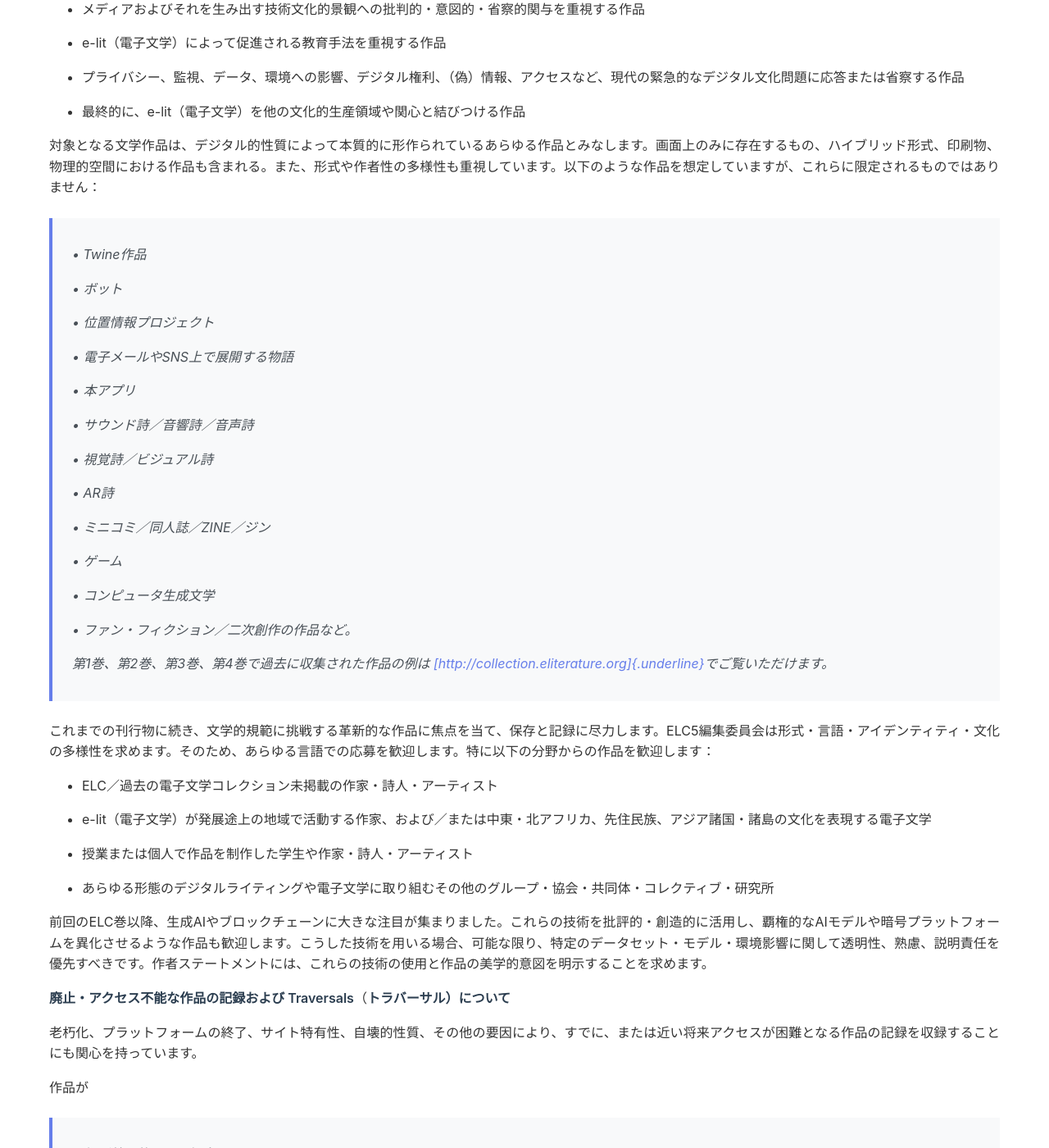
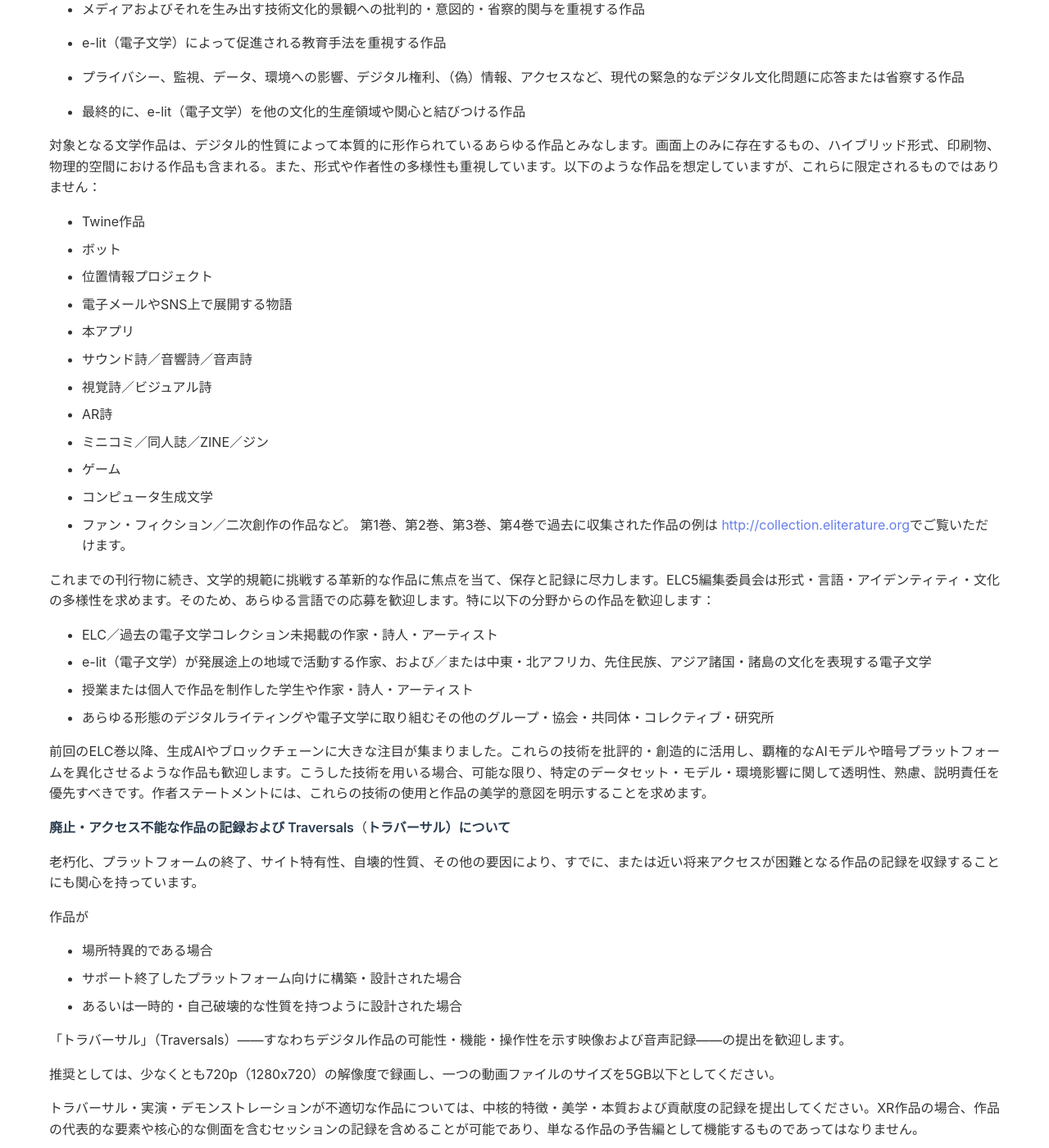
Before and after one commit to eliterature/elc5-info, a Jekyll site: the page built from docs/JA/index.md, in a window 1280 px wide and 1400 px high, scrolled down 783 px. Shown: the whole window at 82% size. Built offline with Jekyll 4.4.1, drawn with Linux system fonts in a browser that asks for light colours; our own code applies the rules of GitHub Pages for plain Markdown files; part of the change alters nothing that is shown; some of the changed text lies outside the part shown.

Commit message:
Updating JA

```diff
--- a/docs/JA/index.md
+++ b/docs/JA/index.md
@@ -21,41 +21,26 @@ ELC編集委員会は多様なe-lit（電子文学）のアプローチを歓迎
 
 対象となる文学作品は、デジタル的性質によって本質的に形作られているあらゆる作品とみなします。画面上のみに存在するもの、ハイブリッド形式、印刷物、物理的空間における作品も含まれる。また、形式や作者性の多様性も重視しています。以下のような作品を想定していますが、これらに限定されるものではありません：
 
-> • Twine作品
->
-> • ボット
->
-> • 位置情報プロジェクト
->
-> • 電子メールやSNS上で展開する物語
->
-> • 本アプリ
->
-> • サウンド詩／音響詩／音声詩
->
-> • 視覚詩／ビジュアル詩
->
-> • AR詩
->
-> • ミニコミ／同人誌／ZINE／ジン
->
-> • ゲーム
->
-> • コンピュータ生成文学
->
-> • ファン・フィクション／二次創作の作品など。
->
-> 第1巻、第2巻、第3巻、第4巻で過去に収集された作品の例は
-> [[http://collection.eliterature.org]{.underline}](http://collection.eliterature.org/)でご覧いただけます。
+- Twine作品
+- ボット
+- 位置情報プロジェクト
+- 電子メールやSNS上で展開する物語
+- 本アプリ
+- サウンド詩／音響詩／音声詩
+- 視覚詩／ビジュアル詩
+- AR詩
+- ミニコミ／同人誌／ZINE／ジン
+- ゲーム
+- コンピュータ生成文学
+- ファン・フィクション／二次創作の作品など。
+第1巻、第2巻、第3巻、第4巻で過去に収集された作品の例は
+[http://collection.eliterature.org](http://collection.eliterature.org/)でご覧いただけます。
 
 これまでの刊行物に続き、文学的規範に挑戦する革新的な作品に焦点を当て、保存と記録に尽力します。ELC5編集委員会は形式・言語・アイデンティティ・文化の多様性を求めます。そのため、あらゆる言語での応募を歓迎します。特に以下の分野からの作品を歓迎します：
 
 - ELC／過去の電子文学コレクション未掲載の作家・詩人・アーティスト
-
 - e-lit（電子文学）が発展途上の地域で活動する作家、および／または中東・北アフリカ、先住民族、アジア諸国・諸島の文化を表現する電子文学
-
 - 授業または個人で作品を制作した学生や作家・詩人・アーティスト
-
 - あらゆる形態のデジタルライティングや電子文学に取り組むその他のグループ・協会・共同体・コレクティブ・研究所
 
 前回のELC巻以降、生成AIやブロックチェーンに大きな注目が集まりました。これらの技術を批評的・創造的に活用し、覇権的なAIモデルや暗号プラットフォームを異化させるような作品も歓迎します。こうした技術を用いる場合、可能な限り、特定のデータセット・モデル・環境影響に関して透明性、熟慮、説明責任を優先すべきです。作者ステートメントには、これらの技術の使用と作品の美学的意図を明示することを求めます。
@@ -67,11 +52,9 @@ Traversals**（**トラバーサル）について**
 
 作品が
 
-> • 場所特異的である場合
->
-> • サポート終了したプラットフォーム向けに構築・設計された場合
->
-> • あるいは一時的・自己破壊的な性質を持つように設計された場合
+- 場所特異的である場合
+- サポート終了したプラットフォーム向けに構築・設計された場合
+- あるいは一時的・自己破壊的な性質を持つように設計された場合
 
 「トラバーサル」（Traversals）------すなわちデジタル作品の可能性・機能・操作性を示す映像および音声記録------の提出を歓迎します。
 
@@ -85,13 +68,10 @@ Traversals**（**トラバーサル）について**
 
 **以下の内容を提出してください：**
 
-- 作品（ZIPファイルとして合計1GB未満の場合）またはItch.io、ウェブホスティング、DropboxやGoogle
-    > Driveなどのファイルホスティングサービスにホストされた作品へのリンク。
+- 作品（ZIPファイルとして合計1GB未満の場合）またはItch.io、ウェブホスティング、DropboxやGoogle Driveなどのファイルホスティングサービスにホストされた作品へのリンク。
 
 - 作者名、作品タイトル、作品説明、アクセシビリティ情報などの基本メタデータ
-
 - （任意）作品へのアクセス・遊び・操作が困難な場合、核心的特徴・美学・本質を示すTraversal（トラバーサル）という記録または他のドキュメンテーション
-
 - 簡潔なアーティスト／作者ステートメント（約200語）、関連するコンテンツ警告がある場合は明記
 
 **締切：** 2026年1月6日
```
